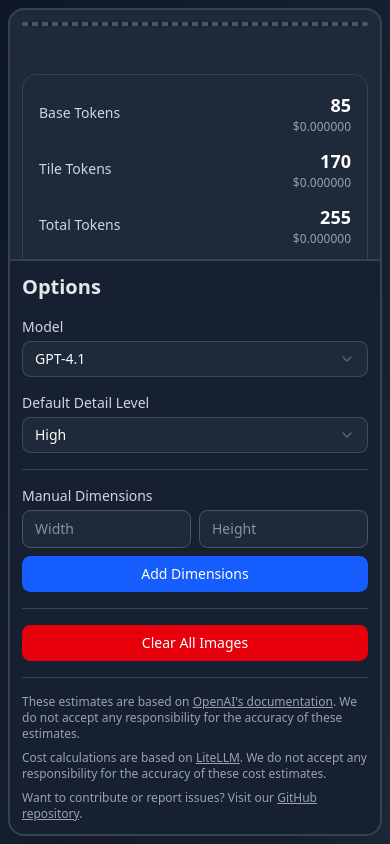
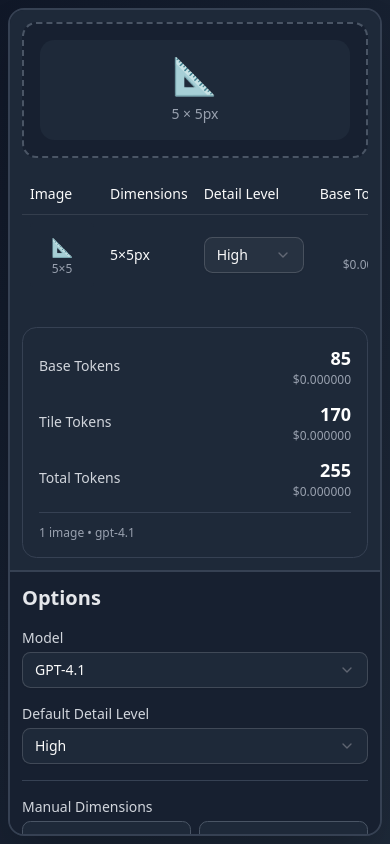
Before and after one commit to curefatih/image-token-estimator, a React (Vite) app: page / in a window 390 px wide. Both pictures are taken after typing "5", "5" into the empty fields and a click on the button "Add Dimensions". Built offline with nearby package versions, Linux system fonts and the light colour scheme; no server answers.

Commit message:
fix: improve overflow handling and layout adjustments in App component for better responsiveness

```diff
--- a/src/App.tsx
+++ b/src/App.tsx
@@ -214,11 +214,11 @@ function App() {
   );
 
   return (
-    <div className="min-h-screen bg-gradient-to-br from-gray-100 to-gray-200 dark:from-gray-900 dark:to-gray-800 p-2 sm:p-4 md:p-6 lg:p-8 overflow-hidden">
-      <div className="h-[calc(100vh-1rem)] sm:h-[calc(100vh-2rem)] md:h-[calc(100vh-3rem)] lg:h-[calc(100vh-4rem)] max-w-[1920px] mx-auto bg-white dark:bg-gray-800 rounded-2xl sm:rounded-3xl shadow-2xl overflow-hidden border-2 sm:border-4 border-gray-200 dark:border-gray-700">
+    <div className="min-h-screen bg-gradient-to-br from-gray-100 to-gray-200 dark:from-gray-900 dark:to-gray-800 p-2 sm:p-4 md:p-6 lg:p-8 overflow-auto lg:overflow-hidden">
+      <div className="h-[calc(100vh-1rem)] sm:h-[calc(100vh-2rem)] md:h-[calc(100vh-3rem)] lg:h-[calc(100vh-4rem)] max-w-[1920px] mx-auto bg-white dark:bg-gray-800 rounded-2xl sm:rounded-3xl shadow-2xl overflow-auto lg:overflow-hidden border-2 sm:border-4 border-gray-200 dark:border-gray-700">
         <div className="h-full flex flex-col lg:flex-row">
           {/* Main content area with image preview */}
-          <div className="flex-1 p-3 sm:p-4 md:p-6 lg:p-8 flex flex-col items-center justify-between gap-4 sm:gap-6 overflow-y-auto">
+          <div className="flex-1 p-3 sm:p-4 md:p-6 lg:p-8 flex flex-col items-center justify-between gap-4 sm:gap-6 lg:overflow-y-auto">
             <div className="w-full flex-1 flex flex-col items-center gap-4 sm:gap-6 min-h-0">
               <div className="w-full h-[40%] max-w-5xl border-2 sm:border-4 border-dashed border-gray-300 dark:border-gray-600 rounded-xl sm:rounded-2xl flex items-center justify-center bg-gray-50 dark:bg-gray-900/50 transition-all duration-300 hover:border-gray-400 dark:hover:border-gray-500 relative group overflow-hidden">
                 {selectedImage ? (
@@ -261,7 +261,8 @@ function App() {
               </div>
 
               {images.length > 0 && (
-                <div className="w-full flex-1 overflow-x-auto">
+                <div className="w-full flex-1">
+                  <div className="w-full overflow-x-auto">
                     <Table>
                       <TableHeader>
                         <TableRow>
@@ -311,7 +312,8 @@ function App() {
                               )}
                             </TableCell>
                             <TableCell>
-                            {image.dimensions.width}×{image.dimensions.height}px
+                              {image.dimensions.width}×{image.dimensions.height}
+                              px
                             </TableCell>
                             <TableCell>
                               <div
@@ -338,7 +340,9 @@ function App() {
                             <TableCell className="text-right">
                               <div>
                                 <div className="font-medium">
-                                {Math.ceil(image.tokens.base).toLocaleString()}
+                                  {Math.ceil(
+                                    image.tokens.base
+                                  ).toLocaleString()}
                                 </div>
                                 <div className="text-xs text-gray-500 dark:text-gray-400">
                                   ${calculateCost(image.tokens.base).toFixed(6)}
@@ -348,7 +352,9 @@ function App() {
                             <TableCell className="text-right">
                               <div>
                                 <div className="font-medium">
-                                {Math.ceil(image.tokens.tile).toLocaleString()}
+                                  {Math.ceil(
+                                    image.tokens.tile
+                                  ).toLocaleString()}
                                 </div>
                                 <div className="text-xs text-gray-500 dark:text-gray-400">
                                   ${calculateCost(image.tokens.tile).toFixed(6)}
@@ -358,10 +364,13 @@ function App() {
                             <TableCell className="text-right">
                               <div>
                                 <div className="font-medium">
-                                {Math.ceil(image.tokens.total).toLocaleString()}
+                                  {Math.ceil(
+                                    image.tokens.total
+                                  ).toLocaleString()}
                                 </div>
                                 <div className="text-xs text-gray-500 dark:text-gray-400">
-                                ${calculateCost(image.tokens.total).toFixed(6)}
+                                  $
+                                  {calculateCost(image.tokens.total).toFixed(6)}
                                 </div>
                               </div>
                             </TableCell>
@@ -380,6 +389,7 @@ function App() {
                         ))}
                       </TableBody>
                     </Table>
+                  </div>
                 </div>
               )}
 
@@ -469,8 +479,8 @@ function App() {
           </div>
 
           {/* Right panel with options */}
-          <div className="w-full lg:w-80 xl:w-96 border-t-2 lg:border-t-0 lg:border-l-2 sm:border-t-4 sm:border-l-4 border-gray-200 dark:border-gray-700 p-3 sm:p-4 md:p-6 lg:p-8 flex flex-col gap-4 sm:gap-6 lg:gap-8 bg-gray-50 dark:bg-gray-900/50">
-            <div>
+          <div className="w-full lg:w-80 xl:w-96 border-t-2 lg:border-t-0 lg:border-l-2 sm:border-t-4 sm:border-l-4 border-gray-200 dark:border-gray-700 p-3 sm:p-4 md:p-6 lg:p-8 flex flex-col gap-4 sm:gap-6 lg:gap-8 bg-gray-50 dark:bg-gray-900/50 lg:overflow-y-auto">
+            <div className="flex flex-col flex-1 min-h-0">
               <h2 className="text-xl sm:text-2xl font-bold mb-4 sm:mb-6 text-gray-800 dark:text-gray-200">
                 Options
               </h2>
```
Lines whose indentation alone changed are shown as unchanged.
